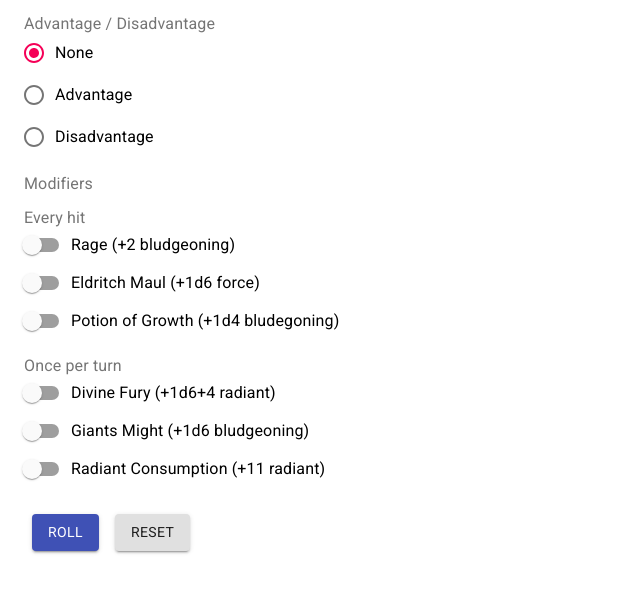
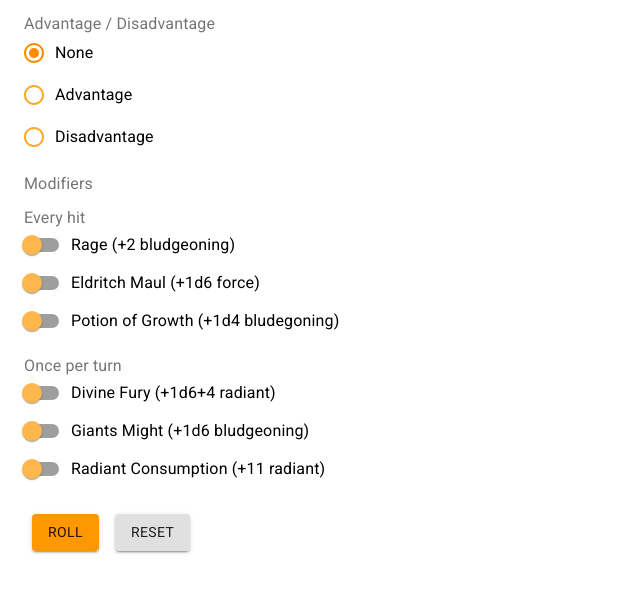
Before and after one commit to Chris-Gray-dev/Maximus-Calculator, a React (Create React App) app in the folder maximus-calculator/: page / in a window 1280 px wide. Shown: the top 592 px of the page, without its empty margins (0-640 px from the left). Built offline with nearby package versions, Linux system fonts and the light colour scheme.

Commit message:
Update MaximusForm.jsx

```diff
--- a/maximus-calculator/src/Components/MaximusForm.jsx
+++ b/maximus-calculator/src/Components/MaximusForm.jsx
@@ -1,5 +1,5 @@
 import React from 'react';
-
+import { withStyles } from '@material-ui/core/styles';
 import { makeStyles } from '@material-ui/core/styles';
 import Radio from '@material-ui/core/Radio';
 import RadioGroup from '@material-ui/core/RadioGroup';
@@ -10,9 +10,43 @@ import Switch from '@material-ui/core/Switch';
 import Button from '@material-ui/core/Button';
 import ResultsView from './ResultsView'
 import Attack from "../Helpers/Attack";
-
+import { orange } from '@material-ui/core/colors';
 
 import {NORMAL_ROLL,ADVANTAGE,DISADVANTAGE} from "../Helpers/AdvantageEnum"
+
+const OrangeButton = withStyles((theme) => ({
+    root: {
+      color: theme.palette.getContrastText(orange[500]),
+      backgroundColor: orange[500],
+      '&:hover': {
+        backgroundColor: orange[700],
+      },
+    },
+  }))(Button);
+
+const OrangeSwitch = withStyles({
+    switchBase: {
+      color: orange[300],
+      '&$checked': {
+        color: orange[500],
+      },
+      '&$checked + $track': {
+        backgroundColor: orange[500],
+      },
+    },
+    checked: {},
+    track: {},
+  })(Switch);
+
+  const OrangeRadio = withStyles({
+    root: {
+      color: orange[400],
+      '&$checked': {
+        color: orange[600],
+      },
+    },
+    checked: {},
+  })((props) => <Radio color="default" {...props} />);
 
 const DEFAULT_STATE = {
     advantage         : NORMAL_ROLL,
@@ -66,9 +100,9 @@ function MaximusForm()
             <FormControl component="fieldset">
                 <FormLabel component="legend">Advantage / Disadvantage</FormLabel>
                 <RadioGroup aria-label="Advantage" name="Advantage" value={state.advantage} onChange={handleAdvantageChange}>
-                    <FormControlLabel value={NORMAL_ROLL}  control={<Radio />} name="advantage" label="None" />
-                    <FormControlLabel value={ADVANTAGE}    control={<Radio />} name="advantage" label="Advantage" />
-                    <FormControlLabel value={DISADVANTAGE} control={<Radio />} name="advantage" label="Disadvantage" />
+                    <FormControlLabel value={NORMAL_ROLL}  control={<OrangeRadio />} name="advantage" label="None" />
+                    <FormControlLabel value={ADVANTAGE}    control={<OrangeRadio />} name="advantage" label="Advantage" />
+                    <FormControlLabel value={DISADVANTAGE} control={<OrangeRadio />} name="advantage" label="Disadvantage" />
                 </RadioGroup>
 
                 <br/>
@@ -79,15 +113,15 @@ function MaximusForm()
 
                 <FormLabel component="legend">Every hit</FormLabel>
                 <FormControlLabel
-                    control={<Switch checked={state.rage} onChange={handleChange} name="rage" />}
+                    control={<OrangeSwitch checked={state.rage} onChange={handleChange} name="rage" />}
                     label="Rage (+2 bludgeoning)"
                 />
                 <FormControlLabel
-                    control={<Switch checked={state.eldritchMaul} onChange={handleChange} name="eldritchMaul" />}
+                    control={<OrangeSwitch checked={state.eldritchMaul} onChange={handleChange} name="eldritchMaul" />}
                     label="Eldritch Maul (+1d6 force)"
                 />
                 <FormControlLabel
-                    control={<Switch checked={state.potionOfGrowth} onChange={handleChange} name="potionOfGrowth" />}
+                    control={<OrangeSwitch checked={state.potionOfGrowth} onChange={handleChange} name="potionOfGrowth" />}
                     label="Potion of Growth (+1d4 bludegoning)"
                 />
 
@@ -95,22 +129,22 @@ function MaximusForm()
 
                 <FormLabel component="legend">Once per turn</FormLabel>
                 <FormControlLabel
-                    control={<Switch checked={state.divineFury} onChange={handleChange} name="divineFury" />}
+                    control={<OrangeSwitch checked={state.divineFury} onChange={handleChange} name="divineFury" />}
                     label="Divine Fury (+1d6+4 radiant)"
                 />
                 <FormControlLabel
-                    control={<Switch checked={state.giantsMight} onChange={handleChange} name="giantsMight" />}
+                    control={<OrangeSwitch checked={state.giantsMight} onChange={handleChange} name="giantsMight" />}
                     label="Giants Might (+1d6 bludgeoning)"
                 />
                 <FormControlLabel
-                    control={<Switch checked={state.radiantConsumption} onChange={handleChange} name="radiantConsumption" />}
+                    control={<OrangeSwitch checked={state.radiantConsumption} onChange={handleChange} name="radiantConsumption" />}
                     label="Radiant Consumption (+11 radiant)"
                 />
 
                 <br/>
 
                 <div className={classes.root}>
-                    <Button variant="contained" color="primary" onClick={roll} >Roll</Button>
+                    <OrangeButton variant="contained" onClick={roll} >Roll</OrangeButton>
                     <Button variant="contained" onClick={reset}>Reset</Button>
                 </div>
             </FormControl>
```
